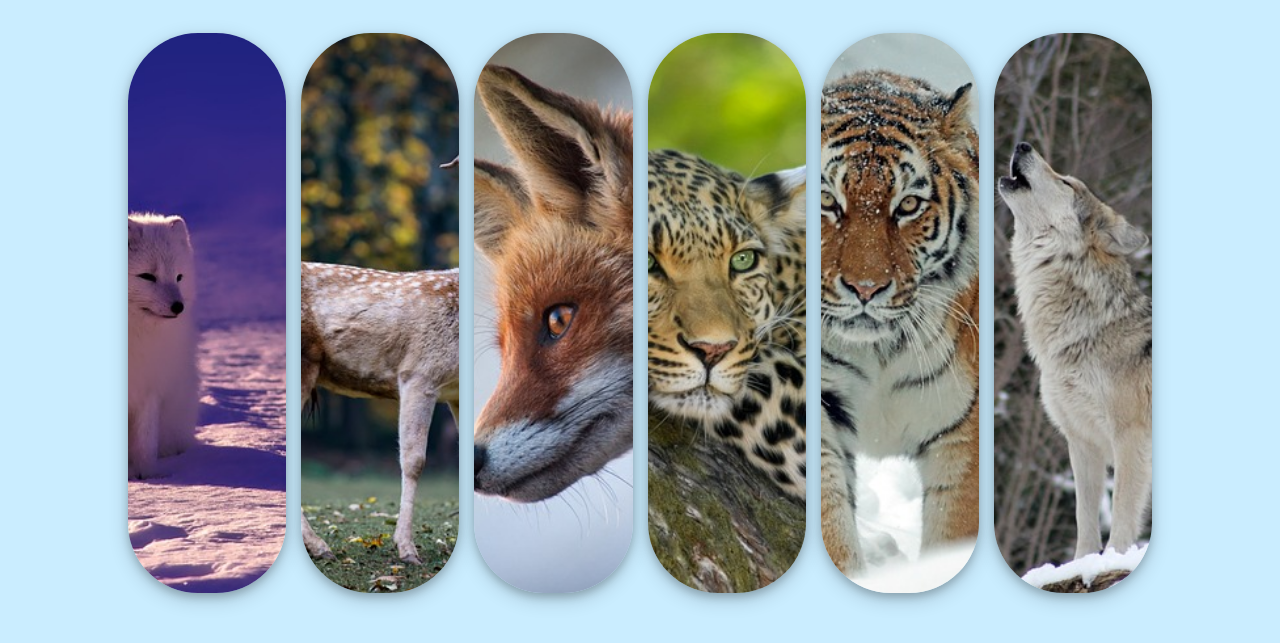
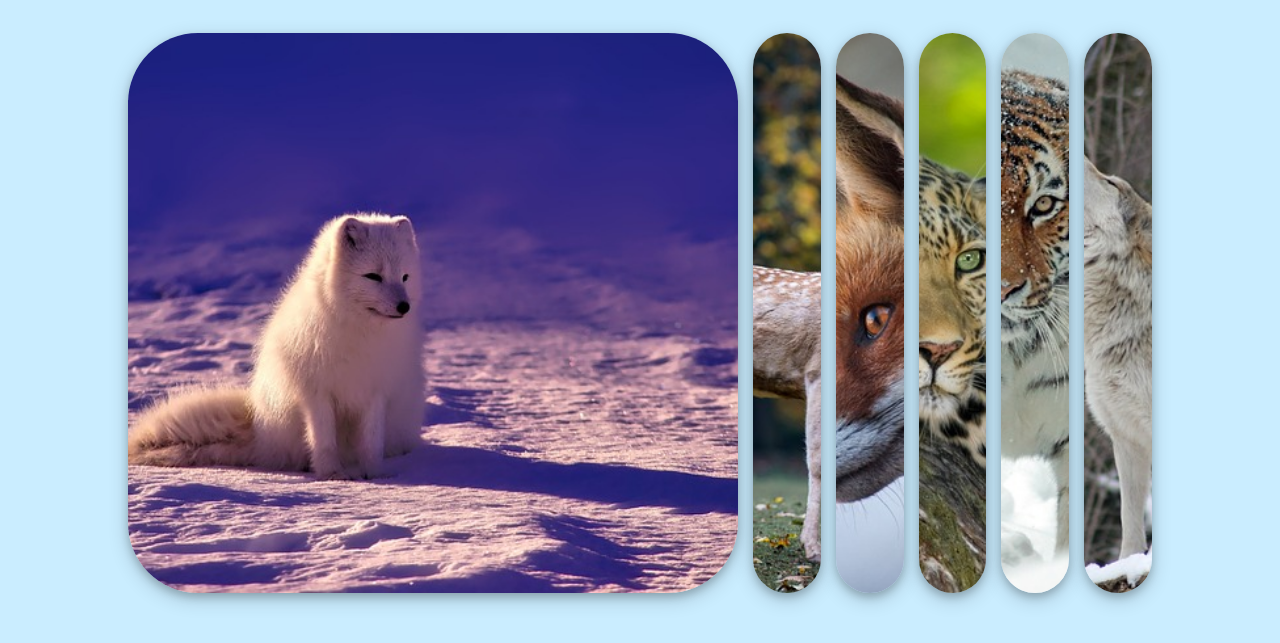
Before and after one commit to udaykiran-Jr2Sr/Expanding_Cards, a plain HTML site: page index.html in a window 1280 px wide. Both pictures are taken after a click on the element 207 px from the left and 467 px from the top of the page. Shown: the part 155-798 px from the top of the page. Drawn offline with Linux system fonts and the light colour scheme; a web font is replaced by a local one.

Commit message:
Updated the enlarging of cards

```diff
--- a/script.js
+++ b/script.js
@@ -1 +1,14 @@
-console.log("Starting");
+num_images = document.querySelectorAll('.container div').length;
+for (var i = 0; i< num_images; i++) {
+    document.querySelectorAll(".container div")[i].addEventListener("click", enlarge)
+};
+
+function enlarge(){
+
+    for (var i = 0; i< num_images; i++) {
+        document.querySelectorAll(".container div")[i].classList.remove("active");
+    };
+
+    this.classList.add("active");
+    this.querySelector("p");
+}
--- a/style.css
+++ b/style.css
@@ -49,3 +49,7 @@ body {
   font-family: "Roboto", "Helvetica Neue";
   visibility: hidden;
 }
+
+.active{
+  flex: 9;
+}
```
